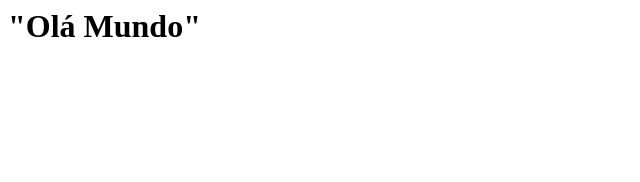
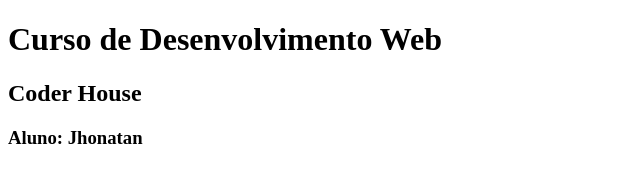
Before and after one commit to JhonatanDEV90/index, a plain HTML site: page jhonatan.html in a window 1280 px wide. Shown: the whole page, without its empty margins (0-640 px from the left). Drawn offline with Linux system fonts and the light colour scheme.

Commit message:
Atualização

```diff
--- a/jhonatan.html
+++ b/jhonatan.html
@@ -1 +1,14 @@
-<h1>"Olá Mundo"</h1>
+<!DOCTYPE html>
+<html lang="pt-BR">
+<head>
+    <meta charset="UTF-8">
+    <meta http-equiv="X-UA-Compatible" content="IE=edge">
+    <meta name="viewport" content="width=device-width, initial-scale=1.0">
+    <title>Desafio 2</title>
+</head>
+<body>
+    <h1> Curso de Desenvolvimento Web</h1>
+    <h2>Coder House</h2>
+    <h3>Aluno: Jhonatan</h3>
+</body>
+</html>
```
